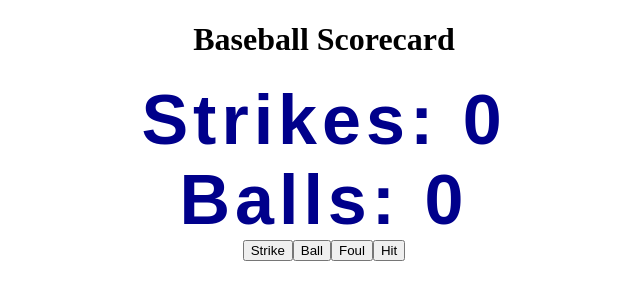
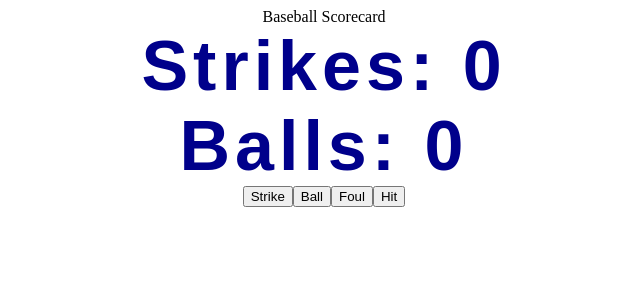
Before and after one commit to dm-devtech/Baseball-Scorecard_ReactApp, a React (Create React App) app in the folder baseball-scorecard/: page / in a window 1280 px wide. Shown: the top 300 px of the page, without its empty margins (316-956 px from the left). Built offline with nearby package versions, Linux system fonts and the light colour scheme.

Commit message:
Changed header to div

```diff
--- a/baseball-scorecard/src/components/Display.js
+++ b/baseball-scorecard/src/components/Display.js
@@ -4,7 +4,7 @@ import { Fragment } from 'react';
 const Display = (props) => {
   return(
     <Fragment>
-    <h1>Baseball Scorecard</h1>
+    <div>Baseball Scorecard</div>
     <div className="body-text">
       <div className="strikes">Strikes: {props.strikes}</div>
       <div className="Balls">Balls: {props.balls}</div>
```
